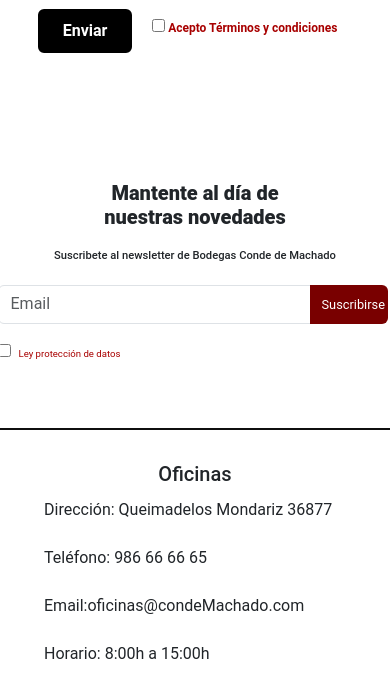
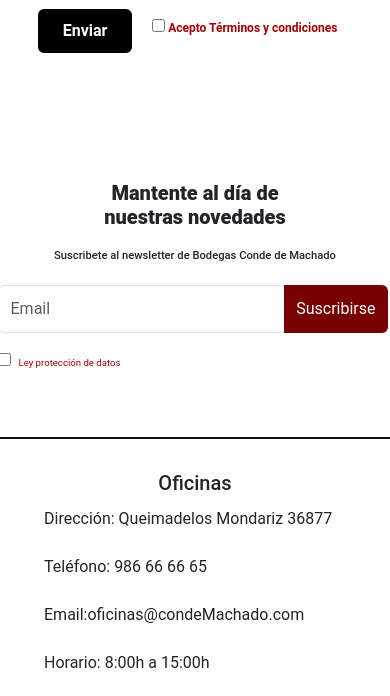
Before and after one commit to Sanqm/Diu2trTrabajo, a plain HTML site: page sites/contacto.html in a window 390 px wide. Shown: the part 929-1625 px from the top of the page. Drawn offline with nearby package versions, Linux system fonts and the light colour scheme.

Commit message:
ahora sin que si todo ok

```diff
--- a/css/contacto.css
+++ b/css/contacto.css
@@ -101,12 +101,12 @@
 
 
 #inpsuscribirse{
-    width: 70%;
+
     height: 3em;
     box-shadow: 1px 1px 1px rgb(0,0,0,0.2);
 }
 #btnsuscriberse{
-    width: 20%;
+
     height: 3em;
     background-color: black;
     color: white;
@@ -177,40 +177,6 @@
 
 /*@media screen and (max-width: 1080px) {}* No necesario auto responsive*/
 
-@media screen and (max-width: 1300px) {
-
-    #btnsuscriberse{
-        font-size: 0.8em;
-    }
-}
-
-@media screen and (max-width: 1200px) {
-
-    #btnsuscriberse{
-        font-size: 0.8em;
-    }
-}
-
-@media screen and (max-width: 900px) {
-
-    #btnsuscriberse{
-        font-size: 0.8em;
-    }
-}
-
-@media screen and (max-width: 600px) {
-
-    #btnsuscriberse{
-        font-size: 0.8em;
-    }
-}
-
-@media screen and (max-width: 500px) {
-
-    #btnsuscriberse{
-        font-size: 0.8em;
-    }
-}
 
 
 @media screen and (max-width: 430px) {
@@ -284,7 +250,5 @@
         height: auto;
     }
 
-    #btnsuscriberse{
-        font-size: 0.8em;
-    }
+
 }
--- a/sites/contacto.html
+++ b/sites/contacto.html
@@ -12,7 +12,8 @@
   <meta name="description" content="Descubre el mejor vino blanco del Mundo.En Bodegas Conde de Machado te invitamos a vivir la mejor experiencia
   en vinícola sólo o en compañía">
   <title>Bodegas Conde de Machado</title>
-  <link href="https://cdn.jsdelivr.net/npm/bootstrap@5.3.3/dist/css/bootstrap.min.css" rel="stylesheet" integrity="sha384-QWTKZyjpPEjISv5WaRU9OFeRpok6YctnYmDr5pNlyT2bRjXh0JMhjY6hW+ALEwIH" crossorigin="anonymous">
+  <link href="https://cdn.jsdelivr.net/npm/bootstrap@5.3.3/dist/css/bootstrap.min.css" rel="stylesheet"
+    integrity="sha384-QWTKZyjpPEjISv5WaRU9OFeRpok6YctnYmDr5pNlyT2bRjXh0JMhjY6hW+ALEwIH" crossorigin="anonymous">
   <link rel="shortcut icon" type="image/x-icon" href="../img/logos/faviconLogo.ico">
   <link rel="stylesheet" href="../css/global.css">
   <link rel="stylesheet" href="../css/contacto.css">
@@ -40,8 +41,10 @@
           <path fill-rule="evenodd"
             d="M2.5 12a.5.5 0 0 1 .5-.5h10a.5.5 0 0 1 0 1H3a.5.5 0 0 1-.5-.5m0-4a.5.5 0 0 1 .5-.5h10a.5.5 0 0 1 0 1H3a.5.5 0 0 1-.5-.5m0-4a.5.5 0 0 1 .5-.5h10a.5.5 0 0 1 0 1H3a.5.5 0 0 1-.5-.5" />
         </svg></button>
-        <a href="../sites/construccion.html"><span class="material-symbols-outlined" title="identificarse">account_circle</span></a>
-        <a href="../sites/construccion.html"><span class="material-symbols-outlined" title="carrito de compra">shopping_cart</span></a>
+      <a href="../sites/construccion.html"><span class="material-symbols-outlined"
+          title="identificarse">account_circle</span></a>
+      <a href="../sites/construccion.html"><span class="material-symbols-outlined"
+          title="carrito de compra">shopping_cart</span></a>
       <select class="idioma" title="selección de idioma">
         <option value="gz">gz</option>
         <option value="en">en</option>
@@ -79,23 +82,26 @@
         </div>
         <div>
           <label for="mensaje" class="form-label">Mensaje <span>*</span></label>
-            <textarea class="form-control inp" cols="30" rows="5" aria-describedby="mensaje" placeholder="Escriba su mensaje" id="mensaje"
-              required aria-level="5" aria-multiline="true"></textarea>
+          <textarea class="form-control inp" cols="30" rows="5" aria-describedby="mensaje"
+            placeholder="Escriba su mensaje" id="mensaje" required aria-level="5" aria-multiline="true"></textarea>
         </div>
         <div>
           <button type="button" id="enviar" class="btn btn-dark" onclick="datosEnviados()">Enviar</button>
-            <input type="checkbox" required id="tcondiciones"><a href="../sites/construccion.html"><label for="tcondiciones"><span>Acepto Términos y
+          <input type="checkbox" required id="tcondiciones"><a href="../sites/construccion.html"><label
+              for="tcondiciones"><span>Acepto Términos y
                 condiciones</span></label></a>
         </div>
       </form>
-        <div class="newsLetter susNovedades">
+      <div class="newsLetter susNovedades col-sm-12 col-md-8 col-lg-6 ">
         <h2>Mantente al día de nuestras novedades</h2>
         <h3>Suscribete al newsletter de Bodegas Conde de Machado </h3>
-         <div class="input-group mb-3 col-sm-4 col-md-6">
-          <input type="text" class="form-control" placeholder="Email" aria-label="subcripcion mail" >
-          <button class="btn btn-outline-secondary" type="button" id="btnsuscriberse" aria-label="boton suscribirse" >Suscribirse</button>
+        <div class="input-group mb-3">
+          <input type="text" class="form-control" placeholder="Email" aria-label="subcripcion mail">
+          <button class="btn btn-outline-secondary " type="button" id="btnsuscriberse"
+            aria-label="boton suscribirse">Suscribirse</button>
         </div>
-          <p id="pdatos"><input type="checkbox" id="pdatos"><a href="../sites/construccion.html"><label for="pdatos"><span>Ley protección de datos</span></label></a></p>
+        <p id="pdatos"><input type="checkbox" id="pdatos"><a href="../sites/construccion.html"><label
+              for="pdatos"><span>Ley protección de datos</span></label></a></p>
       </div>
     </div>
     <div class="separador"></div>
@@ -133,16 +139,21 @@
       <li><a href="../sites/construccion.html">Política de cookies</a></li>
     </ul>
     <div class="socialMedia">
-      <a href="https://www.instagram.com/" target="_blank"><img src="../img/icons/icons8-instagram2.svg" title="instagram" alt="icono de instagram"></a>
-      <a href="https://es-es.facebook.com/" target="_blank"><img src="../img/icons/icons8-facebook2.svg" title="facebook" alt="icono de facebook"></a>
-        <a href="https://twitter.com/?lang=es" target="_blank"><img src="../img/icons/icons8-twitterx.svg" title="X" alt="icono de x "></a>
+      <a href="https://www.instagram.com/" target="_blank"><img src="../img/icons/icons8-instagram2.svg"
+          title="instagram" alt="icono de instagram"></a>
+      <a href="https://es-es.facebook.com/" target="_blank"><img src="../img/icons/icons8-facebook2.svg"
+          title="facebook" alt="icono de facebook"></a>
+      <a href="https://twitter.com/?lang=es" target="_blank"><img src="../img/icons/icons8-twitterx.svg" title="X"
+          alt="icono de x "></a>
     </div>
   </footer>
   <script>const nav = document.querySelector('.navegador');</script>
   <script>
-  function datosEnviados(){window.alert("Datos Enviados Correntamente.");}
+    function datosEnviados() { window.alert("Datos Enviados Correntamente."); }
   </script>
-  <script src="https://cdn.jsdelivr.net/npm/bootstrap@5.3.3/dist/js/bootstrap.bundle.min.js" integrity="sha384-YvpcrYf0tY3lHB60NNkmXc5s9fDVZLESaAA55NDzOxhy9GkcIdslK1eN7N6jIeHz" crossorigin="anonymous"></script>
+  <script src="https://cdn.jsdelivr.net/npm/bootstrap@5.3.3/dist/js/bootstrap.bundle.min.js"
+    integrity="sha384-YvpcrYf0tY3lHB60NNkmXc5s9fDVZLESaAA55NDzOxhy9GkcIdslK1eN7N6jIeHz"
+    crossorigin="anonymous"></script>
 </body>
 
 </html>
```
Lines whose indentation alone changed are shown as unchanged.
